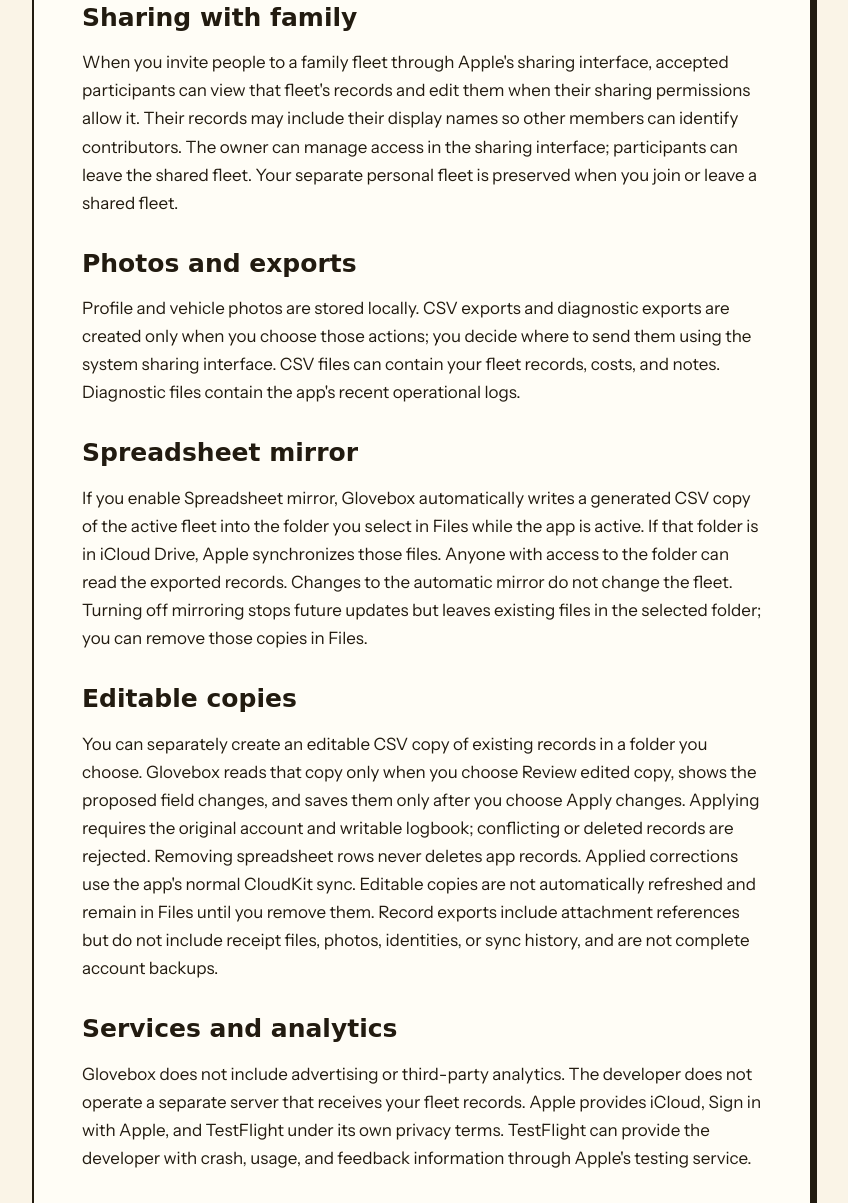
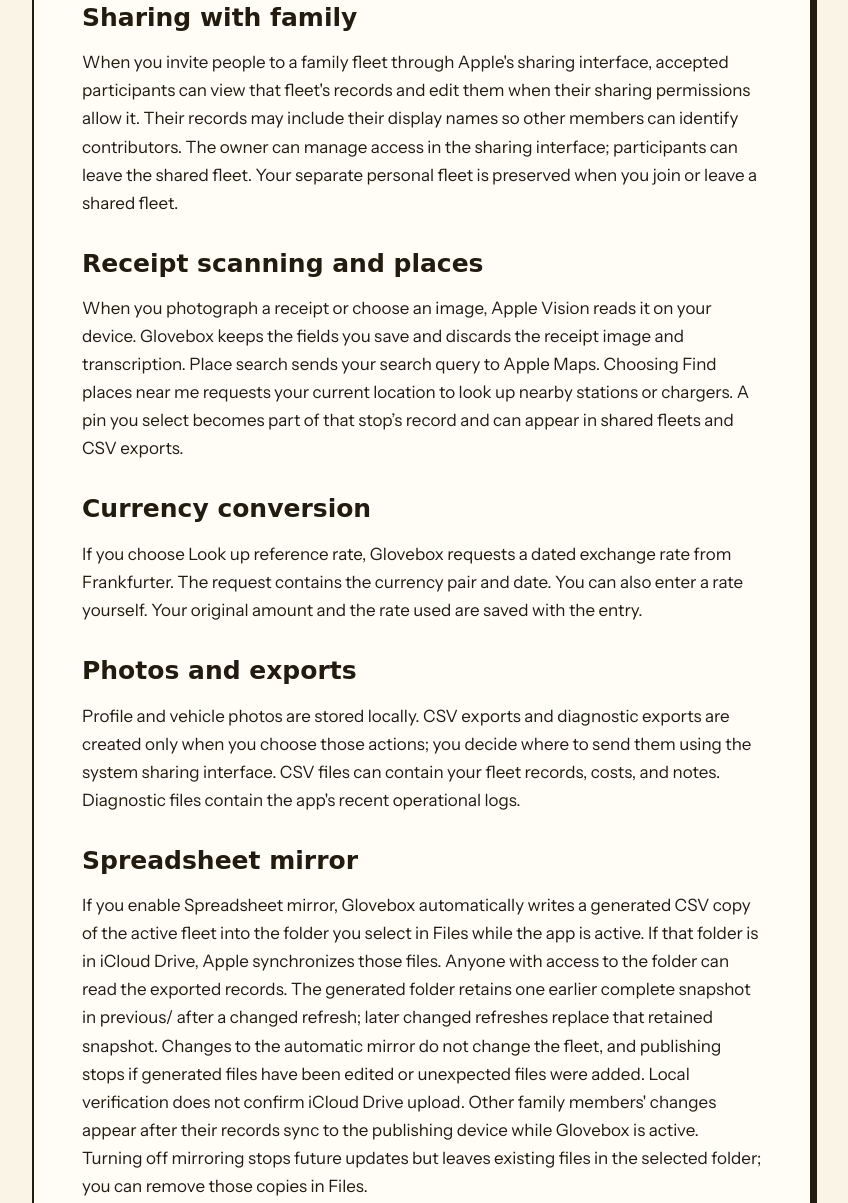
Before and after one commit to peytoncchen/peytoncchen.github.io, a plain HTML site: page support/glovebox/privacy/index.html in a window 1280 px wide. Shown: the part 960-2163 px from the top of the page, without its empty margins (218-1066 px from the left). Drawn offline with nearby package versions, Linux system fonts and the light colour scheme; a web font is replaced by a local one.

Commit message:
Explain Glovebox receipt, location and exchange-rate handling (#10)

```diff
--- a/support/glovebox/privacy/index.html
+++ b/support/glovebox/privacy/index.html
@@ -16,11 +16,13 @@
   <a class="brand" href="/"><span class="coin" aria-hidden="true">$</span><span>Pey Me Money<br>App Studios</span></a>
   <a class="back" href="/support/glovebox/">← Glovebox help</a>
 </header>
-<main id="main" class="wrap"><div class="policy"><div class="hero"><span class="stamp">Glovebox · the paperwork</span><h1>Privacy policy</h1><p>Effective November 7, 2026.</p></div><article class="paper"><section><h2>Your logbook and iCloud</h2><p>Glovebox stores your vehicles, fuel and charging logs, costs, valuations, wishlist items, notes, and due dates (such as registration, insurance, inspection, and service) on your device. When you are signed into iCloud, these records sync using Apple&#x27;s CloudKit service. Sign in with Apple supplies an app identity and, when available, a display name. The app remembers this identity on your device.</p></section>
+<main id="main" class="wrap"><div class="policy"><div class="hero"><span class="stamp">Glovebox · the paperwork</span><h1>Privacy policy</h1><p>Effective November 24, 2026.</p></div><article class="paper"><section><h2>Your logbook and iCloud</h2><p>Glovebox stores your vehicles, fuel and charging logs, costs, valuations, wishlist items, notes, and due dates (such as registration, insurance, inspection, and service) on your device. When you are signed into iCloud, these records sync using Apple&#x27;s CloudKit service. Sign in with Apple supplies an app identity and, when available, a display name. The app remembers this identity on your device.</p></section>
 <section><h2>Due dates and reminders</h2><p>When Reminders are on and you allow notifications, Glovebox schedules local notifications on your device for due dates and lease or rental end dates. Reminders are computed and scheduled on the device from your records; they are not sent to the developer or through a separate server. A notification shows the vehicle name and what is due, never amounts, VINs, or notes, and appears according to your iOS notification settings. Turning off Reminders in Glovebox Settings removes its scheduled reminders; turning off notifications for Glovebox in iOS Settings stops them from appearing.</p></section>
 <section><h2>Sharing with family</h2><p>When you invite people to a family fleet through Apple&#x27;s sharing interface, accepted participants can view that fleet&#x27;s records and edit them when their sharing permissions allow it. Their records may include their display names so other members can identify contributors. The owner can manage access in the sharing interface; participants can leave the shared fleet. Your separate personal fleet is preserved when you join or leave a shared fleet.</p></section>
+<section><h2>Receipt scanning and places</h2><p>When you photograph a receipt or choose an image, Apple Vision reads it on your device. Glovebox keeps the fields you save and discards the receipt image and transcription. Place search sends your search query to Apple Maps. Choosing Find places near me requests your current location to look up nearby stations or chargers. A pin you select becomes part of that stop’s record and can appear in shared fleets and CSV exports.</p></section>
+<section><h2>Currency conversion</h2><p>If you choose Look up reference rate, Glovebox requests a dated exchange rate from Frankfurter. The request contains the currency pair and date. You can also enter a rate yourself. Your original amount and the rate used are saved with the entry.</p></section>
 <section><h2>Photos and exports</h2><p>Profile and vehicle photos are stored locally. CSV exports and diagnostic exports are created only when you choose those actions; you decide where to send them using the system sharing interface. CSV files can contain your fleet records, costs, and notes. Diagnostic files contain the app&#x27;s recent operational logs.</p></section>
-<section><h2>Spreadsheet mirror</h2><p>If you enable Spreadsheet mirror, Glovebox automatically writes a generated CSV copy of the active fleet into the folder you select in Files while the app is active. If that folder is in iCloud Drive, Apple synchronizes those files. Anyone with access to the folder can read the exported records. Changes to the automatic mirror do not change the fleet. Turning off mirroring stops future updates but leaves existing files in the selected folder; you can remove those copies in Files.</p></section>
+<section><h2>Spreadsheet mirror</h2><p>If you enable Spreadsheet mirror, Glovebox automatically writes a generated CSV copy of the active fleet into the folder you select in Files while the app is active. If that folder is in iCloud Drive, Apple synchronizes those files. Anyone with access to the folder can read the exported records. The generated folder retains one earlier complete snapshot in previous/ after a changed refresh; later changed refreshes replace that retained snapshot. Changes to the automatic mirror do not change the fleet, and publishing stops if generated files have been edited or unexpected files were added. Local verification does not confirm iCloud Drive upload. Other family members&#x27; changes appear after their records sync to the publishing device while Glovebox is active. Turning off mirroring stops future updates but leaves existing files in the selected folder; you can remove those copies in Files.</p></section>
 <section><h2>Editable copies</h2><p>You can separately create an editable CSV copy of existing records in a folder you choose. Glovebox reads that copy only when you choose Review edited copy, shows the proposed field changes, and saves them only after you choose Apply changes. Applying requires the original account and writable logbook; conflicting or deleted records are rejected. Removing spreadsheet rows never deletes app records. Applied corrections use the app&#x27;s normal CloudKit sync. Editable copies are not automatically refreshed and remain in Files until you remove them. Record exports include attachment references but do not include receipt files, photos, identities, or sync history, and are not complete account backups.</p></section>
 <section><h2>Services and analytics</h2><p>Glovebox does not include advertising or third-party analytics. The developer does not operate a separate server that receives your fleet records. Apple provides iCloud, Sign in with Apple, and TestFlight under its own privacy terms. TestFlight can provide the developer with crash, usage, and feedback information through Apple&#x27;s testing service.</p></section>
 <section><h2>Editing and deleting data</h2><p>You can edit or delete individual records in the app. A fleet owner can delete the active fleet&#x27;s data through Settings; this deletes its iCloud zone and local data and affects all participants. For a participant, the Settings removal action leaves the shared fleet, removes its active local copy, and signs out; the owner&#x27;s fleet and your separate personal fleet remain. Signing out alone preserves saved device data. Copies you previously exported or sent to others remain in those destinations.</p></section>
```
